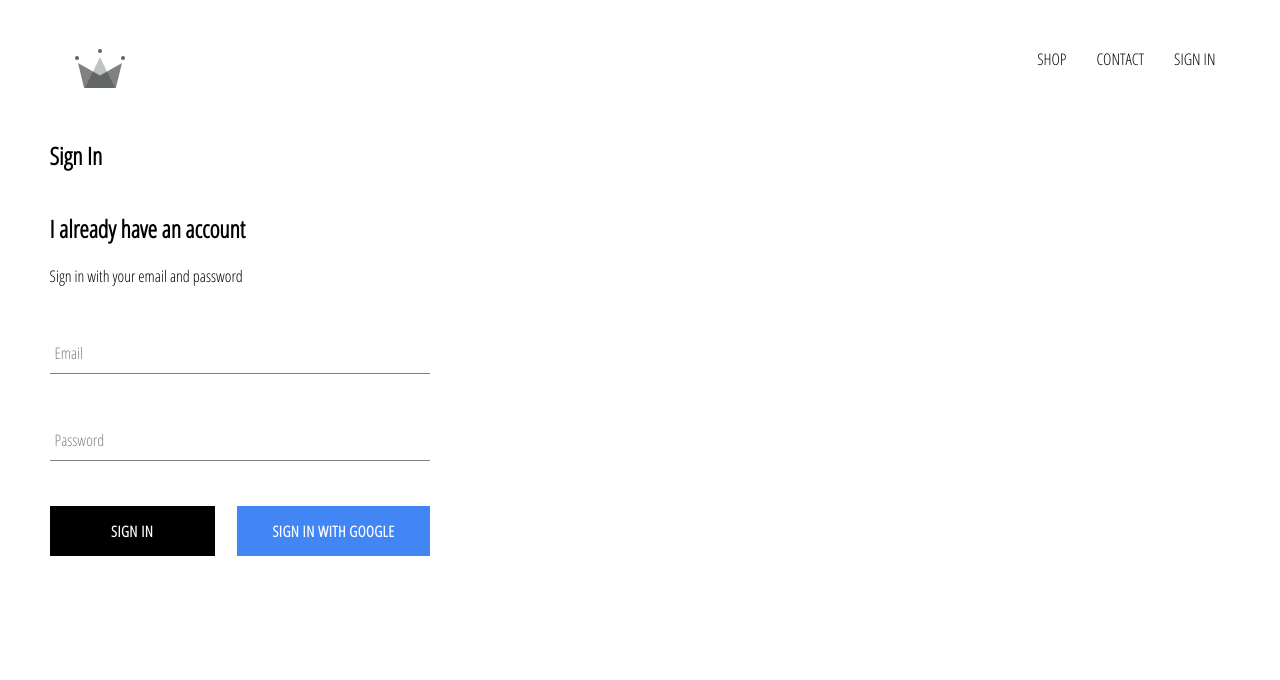
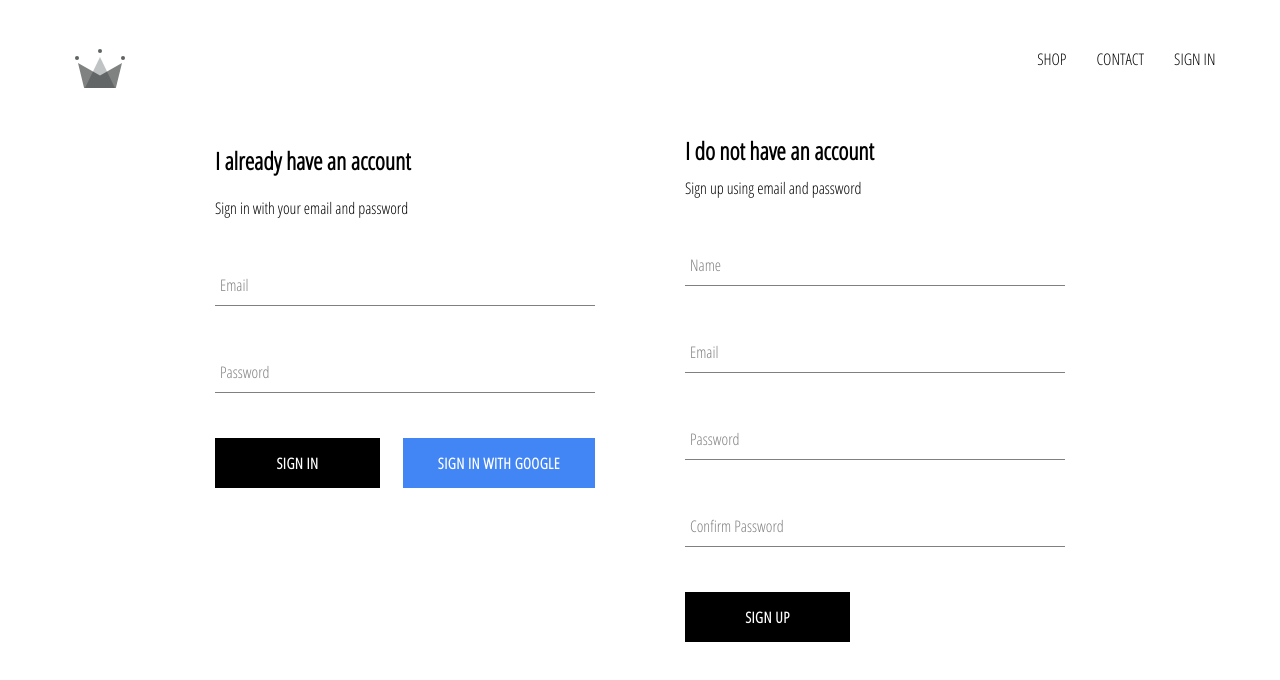
Before and after one commit to chandan94/crwn-shopping, a React (Create React App) app: page /sign-in-up in a window 1280 px wide. Shown: the top 680 px of the page. Built offline with nearby package versions, Linux system fonts and the light colour scheme; no server answers.

Commit message:
completed sign-in, sign-up functionality using firebase

```diff
--- a/src/App.js
+++ b/src/App.js
@@ -4,9 +4,9 @@ import Header from './components/header/header.component';
 
 import HomePage from './pages/homepage/homepage.component';
 import ShopPage from './pages/shop/shop.component';
-import SignInUpPage from './pages/sign-in-up-page.component';
+import SignInUpPage from './pages/sign-in-up/sign-in-up-page.component';
 
-import { auth } from './components/firebase/firebase-utils';
+import { auth, createUserProfileDoc } from './components/firebase/firebase-utils';
 
 import { BrowserRouter as Router, Switch, Route } from 'react-router-dom';
 import './App.css';
@@ -25,9 +25,22 @@ class App extends React.Component {
   }
 
   componentDidMount() {
-    this.unsubscribeFomAuth = auth.onAuthStateChanged( user => {
-      this.setState({ currentUser : user });
-    })
+    this.unsubscribeFomAuth = auth.onAuthStateChanged( async userAuth => {
+      if (userAuth) {
+        const userRef = await createUserProfileDoc(userAuth);
+
+        userRef.onSnapshot(snapshot => {
+          this.setState({
+            currentUser: {
+              id: snapshot.id,
+              ...snapshot.data(),
+            }
+          });
+        });
+      }
+
+      this.setState({ currentUser : userAuth })
+    });
   }
 
   componentWillUnmount() {
--- a/src/components/firebase/firebase-utils.js
+++ b/src/components/firebase/firebase-utils.js
@@ -21,4 +21,31 @@ googleProvider.setCustomParameters({ prompt : "select_account" });
 
 export const signInWithGoogle = () => auth.signInWithPopup(googleProvider);
 
+export const createUserProfileDoc = async (userAuth, additionalData) => {
+
+    if (userAuth) {
+        const userRef = firestore.doc(`users/${userAuth.uid}`);
+
+        const docSnapshot = await userRef.get();
+
+        if(!docSnapshot.exists) {
+            const { displayName, email } = userAuth;
+            const createdAt = new Date();
+
+            try {
+                await userRef.set({
+                    displayName,
+                    email,
+                    createdAt,
+                    ...additionalData
+                })
+            } catch (e) {
+                console.log("Error in storing user data"+e.errorMessage)
+            }
+        }
+
+        return userRef;
+    }
+}
+
 export default firebase;
--- a/src/components/sign-in/sign-in.component.jsx
+++ b/src/components/sign-in/sign-in.component.jsx
@@ -3,7 +3,7 @@ import React from 'react'
 import FormInput from '../form-input/form-input.component';
 import Button from '../button/button.component';
 
-import { signInWithGoogle } from '../firebase/firebase-utils';
+import { auth, signInWithGoogle } from '../firebase/firebase-utils';
 
 import './sign-in.styles.scss'
 
@@ -18,8 +18,16 @@ class SignIn extends React.Component {
         };
     }
 
-    handleSubmit = event => {
+    handleSubmit = async event => {
         event.preventDefault();
+
+        const { email, password } = this.state;
+
+        try {
+            await auth.signInWithEmailAndPassword(email, password);
+        } catch(e) {
+            console.error(e)
+        }
 
         this.setState({ email: '', passowrd: '' });
     }
@@ -41,7 +49,7 @@ class SignIn extends React.Component {
                         <FormInput label='Password' handleChange={this.handleChange} name='password' type='password' value={this.state.password} required />
                         <div className='button-group'>
                             <Button type='submit'>Sign In</Button>
-                            <Button onClick={signInWithGoogle} googleSignIn >Sign In With Google</Button>
+                            <Button onClick={signInWithGoogle} type='button' googleSignIn={true} >Sign In With Google</Button>
                         </div>
                     </form>
                 </div>
--- /dev/null
+++ b/src/components/sign-up/sign-up.component.jsx
@@ -0,0 +1,75 @@
+import React from 'react';
+
+import FormInput from '../form-input/form-input.component';
+import { auth, createUserProfileDoc } from '../firebase/firebase-utils';
+import Button from '../button/button.component';
+
+import './sign-up.styles.scss'
+
+class SignUp extends React.Component {
+
+    constructor(props) {
+        super(props);
+
+        this.state = {
+            displayName: '',
+            email: '',
+            password: '',
+            confirmPassword: ''
+        }
+    }
+
+    handleSubmit = async event => {
+        event.preventDefault();
+
+        const { displayName, email, password, confirmPassword } = this.state;
+
+        if (password !== confirmPassword) {
+            alert("Password and confirm password do not match.");
+        }
+
+        try {
+            const { user } = await auth.createUserWithEmailAndPassword(
+                email,
+                password,
+            );
+
+            await createUserProfileDoc(user, {displayName});
+        } catch (error) {
+            console.error(error);
+        }
+
+        this.setState({
+            displayName: '',
+            email: '',
+            password: '',
+            confirmPassword: '',
+        });
+    }
+
+    handleChange = event => {
+        const { name, value } = event.target;
+
+        this.setState({ [name]: value })
+    }
+
+    render() {
+        return (
+            <div className='sign-up'>
+                <h2 className='title'>I do not have an account</h2>
+                <span>Sign up using email and password</span>
+
+                <form onSubmit={this.handleSubmit}>
+                    <FormInput label='Name' name='displayName' type='text' value={this.state.displayName} handleChange={this.handleChange} required />
+                    <FormInput label='Email' name='email' type='email' value={this.state.email} handleChange={this.handleChange} required />
+                    <FormInput label='Password' name='password' type='password' value={this.state.password} handleChange={this.handleChange} required />
+                    <FormInput label='Confirm Password' name='confirmPassword' type='password' value={this.state.confirmPassword} handleChange={this.handleChange} required />
+                    <Button type='button' onClick={this.handleSubmit}>Sign Up</Button>
+                </form>
+            </div>
+        )
+    }
+
+}
+
+export default SignUp;
--- /dev/null
+++ b/src/components/sign-up/sign-up.styles.scss
@@ -0,0 +1,9 @@
+.sign-up {
+  display: flex;
+  flex-direction: column;
+  width: 380px;
+
+  .title {
+    margin: 10px 0;
+  }
+}
--- a/src/pages/sign-in-up-page.component.jsx
+++ /dev/null
@@ -1,12 +0,0 @@
-import React from 'react';
-import SignIn from '../components/sign-in/sign-in.component';
-
-
-const SignInUpPage = () => (
-    <div className='sign-in'>
-        <h2>Sign In</h2>
-        <SignIn />
-    </div>
-)
-
-export default SignInUpPage;
--- /dev/null
+++ b/src/pages/sign-in-up/sign-in-up-page.component.jsx
@@ -0,0 +1,15 @@
+import React from 'react';
+import SignIn from '../../components/sign-in/sign-in.component';
+import SignUp from '../../components/sign-up/sign-up.component';
+
+import './sign-in-up.styles.scss';
+
+
+const SignInUpPage = () => (
+    <div className='sign-in-up'>
+        <SignIn />
+        <SignUp />
+    </div>
+)
+
+export default SignInUpPage;
--- /dev/null
+++ b/src/pages/sign-in-up/sign-in-up.styles.scss
@@ -0,0 +1,6 @@
+.sign-in-up {
+  width: 850px;
+  display: flex;
+  justify-content: space-between;
+  margin: 30px auto;
+}
```
